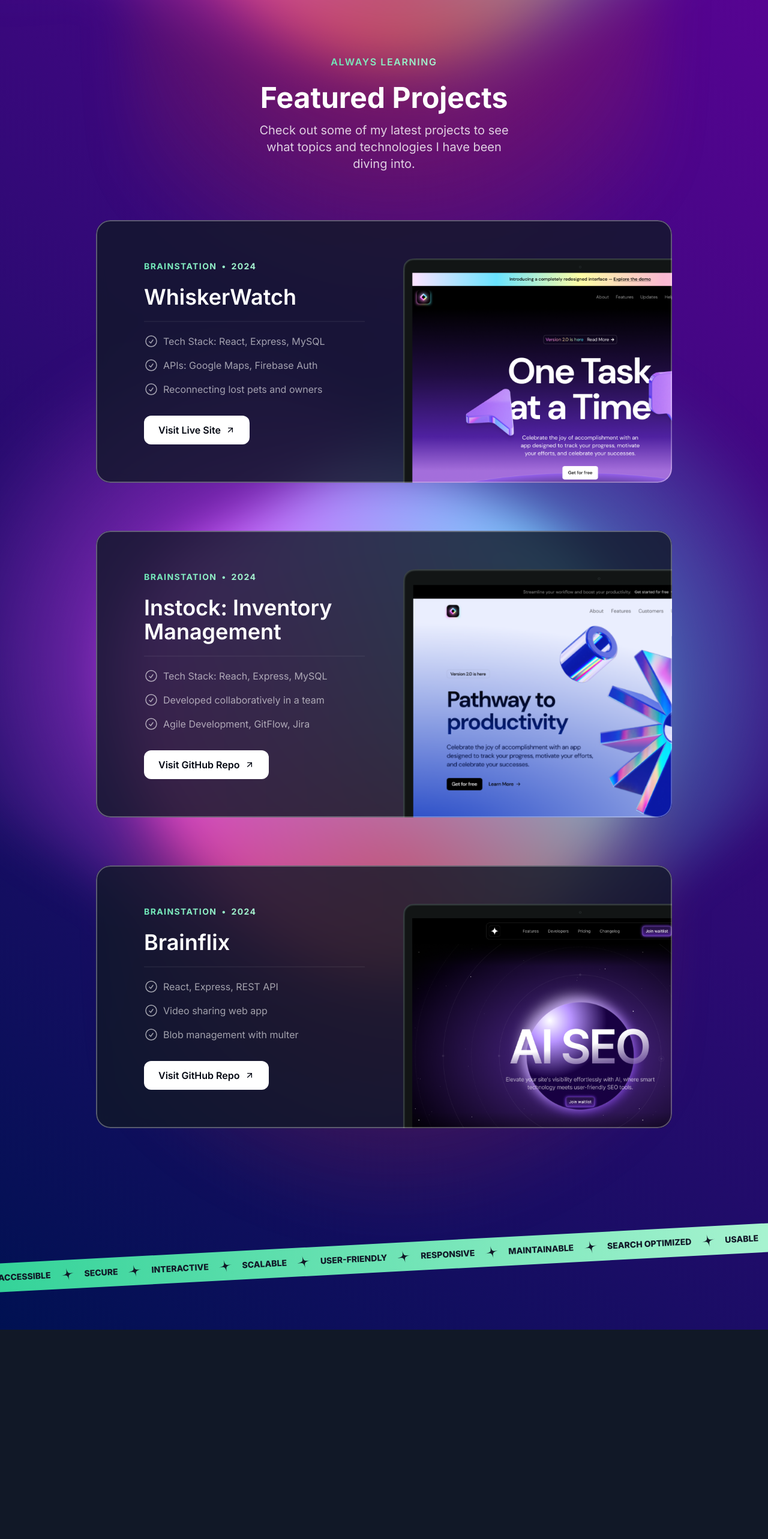
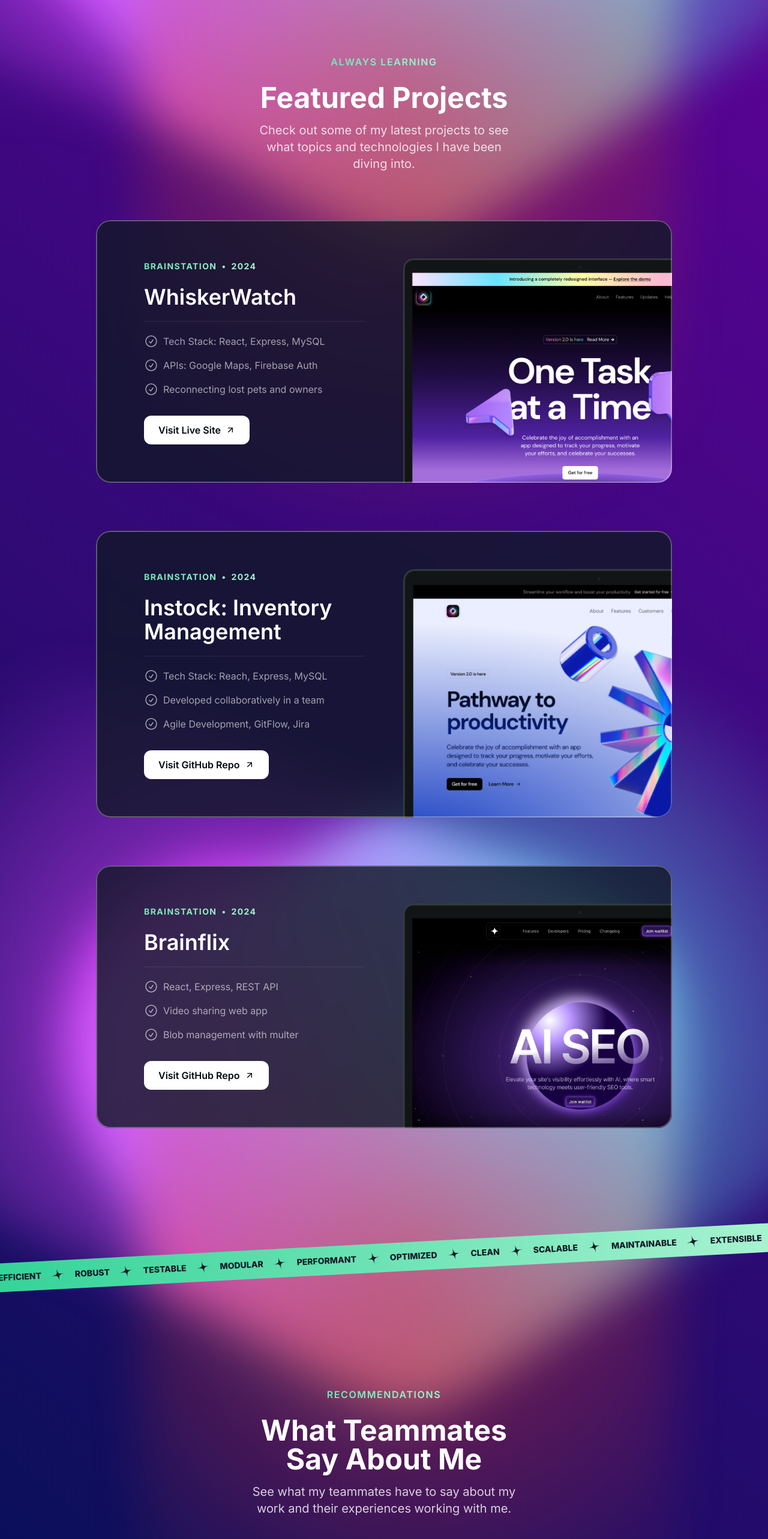
Before and after one commit to emilyjanedev/portfolio, a Next.js app: page / in a window 1280 px wide. Shown: the part 820-3386 px from the top of the page at 60% size. Before the commit the page ends 3037 px from the top, so only its background shows below. Built offline with nearby package versions, Linux system fonts and the light colour scheme; a web font is replaced by a local one.

Commit message:
Build Testimonials section

```diff
--- a/src/app/page.tsx
+++ b/src/app/page.tsx
@@ -3,6 +3,7 @@ import { Header } from "@/sections/Header";
 import { HeroSection } from "@/sections/Hero";
 import { ProjectsSection } from "@/sections/Projects";
 import { TapeSection } from "@/sections/Tape";
+import { TestimonialsSection } from "@/sections/Testimonials";
 
 export default function Home() {
   return (
@@ -11,6 +12,7 @@ export default function Home() {
       <HeroSection />
       <ProjectsSection />
       <TapeSection />
+      <TestimonialsSection />
     </div>
   );
 }
--- /dev/null
+++ b/src/components/Card.tsx
@@ -0,0 +1,20 @@
+import { twMerge } from "tailwind-merge";
+import { PropsWithChildren } from "react";
+
+const Card = ({
+  className,
+  children,
+}: PropsWithChildren<{ className?: string }>) => {
+  return (
+    <div
+      className={twMerge(
+        "bg-gray-900/80 backdrop-blur rounded-3xl relative z-0 overflow-hidden after:content-[''] after:absolute after:inset-0 after:z-10 after:outline-2 after:outline after:-outline-offset-2 after:rounded-3xl after:outline-white/30 after:pointer-events-none p-6",
+        className
+      )}
+    >
+      {children}
+    </div>
+  );
+};
+
+export default Card;
--- /dev/null
+++ b/src/components/SectionHeader.tsx
@@ -0,0 +1,29 @@
+import React from "react";
+
+const SectionHeader = ({
+  title,
+  subheader,
+  description,
+}: {
+  title: string;
+  subheader: string;
+  description: string;
+}) => {
+  return (
+    <>
+      <div className="flex justify-center">
+        <p className="uppercase font-semibold tracking-widest bg-gradient-to-r from-emerald-300 to-emerald-200 bg-clip-text text-transparent">
+          {subheader}
+        </p>
+      </div>
+      <h2 className="text-3xl md:text-5xl text-center mt-6 font-bold max-w-md mx-auto">
+        {title}
+      </h2>
+      <p className="text-center md:text-lg lg:text-xl text-white/80 mt-4 max-w-md mx-auto">
+        {description}
+      </p>
+    </>
+  );
+};
+
+export default SectionHeader;
--- a/src/data/index.ts
+++ b/src/data/index.ts
@@ -1,6 +1,11 @@
 import darkSaasLandingPage from "@/assets/images/dark-saas-landing-page.png";
 import lightSaasLandingPage from "@/assets/images/light-saas-landing-page.png";
 import aiStartupLandingPage from "@/assets/images/ai-startup-landing-page.png";
+import memojiAvatar1 from "@/assets/images/memoji-avatar-1.png";
+import memojiAvatar2 from "@/assets/images/memoji-avatar-2.png";
+import memojiAvatar3 from "@/assets/images/memoji-avatar-3.png";
+import memojiAvatar4 from "@/assets/images/memoji-avatar-4.png";
+import memojiAvatar5 from "@/assets/images/memoji-avatar-5.png";
 
 export const portfolioProjects = [
   {
@@ -47,3 +52,18 @@ export const portfolioProjects = [
     isDeployed: false,
   },
 ];
+
+export const testimonials = [
+  {
+    name: "Maria Jose Cilloniz",
+    position: "Software Engineer @ Brainstation",
+    text: "Emily is amazing at guiding teams. She has a talent for breaking down complicated tasks and fostering effective collaboration. When team members like myself needed support, she provided clear guidance and assistance, ensuring everyone stayed on track while maintaining a positive environment. I particularly admire her ability to lead with both confidence and empathy, and I learned a great deal from her approach to problem-solving.",
+    avatar: memojiAvatar1,
+  },
+  {
+    name: "Jenny Kim",
+    position: "Full-Stack Developer @ Brainstation",
+    text: "Emily's technical skills are impressive, and she consistently demonstrated a strong ability to solve problems efficiently and effectively. Beyond her coding skills, her communication, leadership, and collaboration abilities made her an invaluable part of our group project. She was always proactive in sharing ideas and offering support, ensuring the team stayed focused and on track toward our goals.",
+    avatar: memojiAvatar2,
+  },
+];
--- a/src/sections/Projects.tsx
+++ b/src/sections/Projects.tsx
@@ -2,28 +2,24 @@ import { portfolioProjects } from "@/data";
 import Image from "next/image";
 import CheckCircleIcon from "@/assets/icons/check-circle.svg";
 import ArrowUpRightIcon from "@/assets/icons/arrow-up-right.svg";
+import SectionHeader from "@/components/SectionHeader";
+import Card from "@/components/Card";
 
 export const ProjectsSection = () => {
   return (
     <section className="pb-16 lg:py-24">
       <div className="container relative">
-        <div className="flex justify-center">
-          <p className="uppercase font-semibold tracking-widest bg-gradient-to-r from-emerald-300 to-emerald-200 bg-clip-text text-transparent">
-            Always Learning
-          </p>
-        </div>
-        <h2 className="text-3xl md:text-5xl text-center mt-6 font-bold">
-          Featured Projects
-        </h2>
-        <p className="text-center md:text-lg lg:text-xl text-white/80 mt-4 max-w-md mx-auto">
-          Check out some of my latest projects to see what topics and
-          technologies I have been diving into.
-        </p>
+        <SectionHeader
+          title="Featured Projects"
+          subheader="Always Learning"
+          description="Check out some of my latest projects to see what topics and
+          technologies I have been diving into."
+        />
         <div className="flex flex-col mt-10 md:mt-20 gap-20">
           {portfolioProjects.map((project) => (
-            <div
+            <Card
               key={project.title}
-              className="bg-gray-900/80 backdrop-blur rounded-3xl relative z-0 overflow-hidden after:content-[''] after:absolute after:inset-0 after:z-10 after:outline-2 after:outline after:-outline-offset-2 after:rounded-3xl after:outline-white/30 after:pointer-events-none px-8 pt-8 md:pt-12 md:px-10 lg:pt-16 lg:px-20"
+              className="px-8 pt-8 pb-0 md:pt-12 md:px-10 lg:pt-16 lg:px-20"
             >
               <div className="lg:grid lg:grid-cols-2 lg:gap-16">
                 <div className="lg:pb-16">
@@ -67,7 +63,7 @@ export const ProjectsSection = () => {
                   />
                 </div>
               </div>
-            </div>
+            </Card>
           ))}
         </div>
       </div>
--- a/src/sections/Tape.tsx
+++ b/src/sections/Tape.tsx
@@ -2,16 +2,16 @@ import StarIcon from "@/assets/icons/star.svg";
 
 export const TapeSection = () => {
   const words = [
-    "Accessible",
-    "Secure",
-    "Interactive",
+    "Efficient",
+    "Robust",
+    "Testable",
+    "Modular",
+    "Performant",
+    "Optimized",
+    "Clean",
     "Scalable",
-    "User-Friendly",
-    "Responsive",
     "Maintainable",
-    "Search Optimized",
-    "Usable",
-    "Reliable",
+    "Extensible",
   ];
 
   return (
--- a/src/sections/Testimonials.tsx
+++ b/src/sections/Testimonials.tsx
@@ -1,42 +1,41 @@
-import memojiAvatar1 from "@/assets/images/memoji-avatar-1.png";
-import memojiAvatar2 from "@/assets/images/memoji-avatar-2.png";
-import memojiAvatar3 from "@/assets/images/memoji-avatar-3.png";
-import memojiAvatar4 from "@/assets/images/memoji-avatar-4.png";
-import memojiAvatar5 from "@/assets/images/memoji-avatar-5.png";
-
-const testimonials = [
-  {
-    name: "Alex Turner",
-    position: "Marketing Manager @ TechStartups",
-    text: "Alex was instrumental in transforming our website into a powerful marketing tool. His attention to detail and ability to understand our brand is exceptional. We're thrilled with the results!",
-    avatar: memojiAvatar1,
-  },
-  {
-    name: "Olivia Green",
-    position: "Head of Design @ GreenLeaf",
-    text: "Working with Alex was a pleasure. His expertise in frontend development brought our designs to life in a way we never imagined. The website has exceeded our expectations.",
-    avatar: memojiAvatar2,
-  },
-  {
-    name: "Daniel White",
-    position: "CEO @ InnovateCo",
-    text: "Alex's ability to create seamless user experiences is unmatched. Our website has seen a significant increase in conversions since launching the new design. We couldn't be happier.",
-    avatar: memojiAvatar3,
-  },
-  {
-    name: "Emily Carter",
-    position: "Product Manager @ GlobalTech",
-    text: "Alex is a true frontend wizard. He took our complex product and transformed it into an intuitive and engaging user interface. We're already seeing positive feedback from our customers.",
-    avatar: memojiAvatar4,
-  },
-  {
-    name: "Michael Brown",
-    position: "Director of IT @ MegaCorp",
-    text: "Alex's work on our website has been nothing short of exceptional. He's a talented developer who is also a great communicator. We highly recommend him.",
-    avatar: memojiAvatar5,
-  },
-];
+import Card from "@/components/Card";
+import SectionHeader from "@/components/SectionHeader";
+import { testimonials } from "@/data";
+import Image from "next/image";
 
 export const TestimonialsSection = () => {
-  return <div>Testimonials Section</div>;
+  return (
+    <div className="py-16 lg:py-24">
+      <div className="container">
+        <SectionHeader
+          title="What Teammates Say About Me"
+          subheader="Recommendations"
+          description="See what my teammates have to say about
+        my work and their experiences working with me."
+        />
+        <div className="mt-16 lg:mt-24 flex overflow-x-clip [mask-image:linear-gradient(to_right,transparent,black_5%,black_95%,transparent)]">
+          <div className="flex gap-8 flex-none">
+            {testimonials.map((testimonial) => (
+              <Card key={testimonial.name} className="max-w-sm md:max-w-md">
+                <div className="flex gap-4 items-center">
+                  <div className="size-14 bg-gray-700 inline-flex items-center justify-center rounded-full flex-shrink-0">
+                    <Image src={testimonial.avatar} alt={testimonial.name} />
+                  </div>
+                  <div>
+                    <div className="font-semibold">{testimonial.name}</div>
+                    <div className="text-sm text-white/60">
+                      {testimonial.position}
+                    </div>
+                  </div>
+                </div>
+                <p className="mt-4 text-sm md:text-base md:mt-6">
+                  {testimonial.text}
+                </p>
+              </Card>
+            ))}
+          </div>
+        </div>
+      </div>
+    </div>
+  );
 };
```
